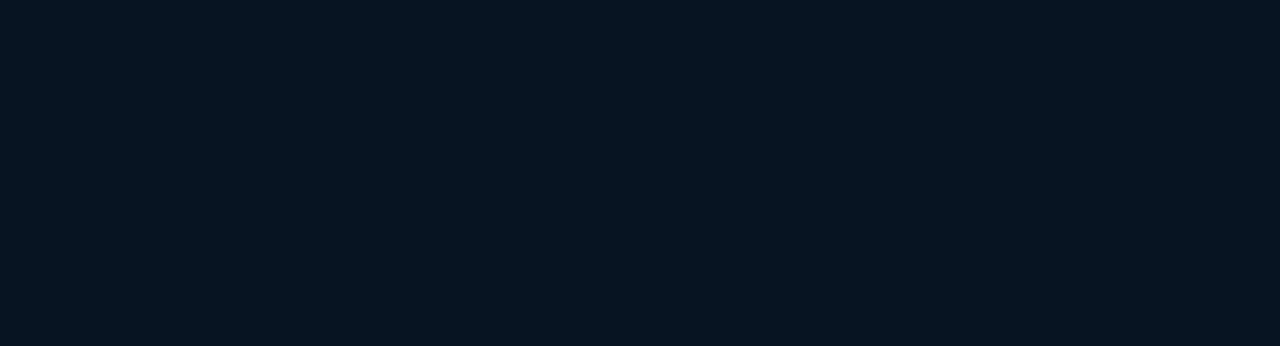
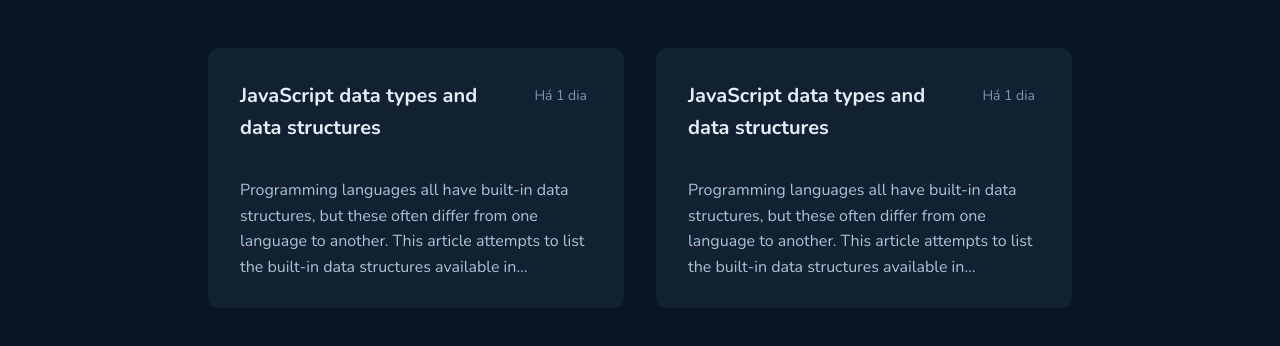
Before and after one commit to artenlf/github-blog, a React (Vite) app: page / in a window 1280 px wide. Shown: the part 600-946 px from the top of the page. Before the commit the page ends 800 px from the top, so only its background shows below. Built offline with nearby package versions, Linux system fonts and the light colour scheme.

Commit message:
feat: created Posts components and styles

```diff
--- /dev/null
+++ b/src/pages/Home/components/Posts/index.tsx
@@ -0,0 +1,32 @@
+import { PostsContainer, PostsContent } from './styles'
+
+export function Posts() {
+  return (
+    <PostsContainer>
+      <PostsContent>
+        <h2>JavaScript data types and data structures</h2>
+        <span>Há 1 dia</span>
+        <p>
+          Programming languages all have built-in data structures, but these
+          often differ from one language to another. This article attempts to
+          list the built-in data structures available in JavaScript and what
+          properties they have. These can be used to build other data
+          structures. Wherever possible, comparisons with other languages are
+          drawn.
+        </p>
+      </PostsContent>
+      <PostsContent>
+        <h2>JavaScript data types and data structures</h2>
+        <span>Há 1 dia</span>
+        <p>
+          Programming languages all have built-in data structures, but these
+          often differ from one language to another. This article attempts to
+          list the built-in data structures available in JavaScript and what
+          properties they have. These can be used to build other data
+          structures. Wherever possible, comparisons with other languages are
+          drawn.
+        </p>
+      </PostsContent>
+    </PostsContainer>
+  )
+}
--- /dev/null
+++ b/src/pages/Home/components/Posts/styles.ts
@@ -0,0 +1,45 @@
+import styled from 'styled-components'
+
+export const PostsContainer = styled.section`
+  display: grid;
+  grid-template-columns: repeat(2, 1fr);
+  gap: 2rem;
+  margin-top: 3rem;
+  margin-bottom: 15rem;
+  width: 54rem;
+`
+
+export const PostsContent = styled.div`
+  background: ${(props) => props.theme['base-post']};
+  border-radius: 10px;
+  display: grid;
+  gap: 0 1rem;
+  grid-template-columns: repeat(5, 1fr);
+  grid-template-rows: repeat(2, 1fr);
+  max-height: 16.25rem;
+  max-width: 26rem;
+  padding: 2rem;
+
+  h2 {
+    color: ${(props) => props.theme['base-title']};
+    font-size: 1.25rem;
+    font-weight: 700;
+    grid-area: 1 / 1 / 2 / 5;
+  }
+
+  span {
+    color: ${(props) => props.theme['base-span']};
+    font-size: 0.875rem;
+    grid-area: 1 / 5 / 2 / 6;
+    line-height: 2.3;
+  }
+
+  p {
+    grid-area: 2 / 1 / 3 / 6;
+    display: -webkit-box;
+    -webkit-box-orient: vertical;
+    -webkit-line-clamp: 4;
+    overflow: hidden;
+    text-overflow: ellipsis;
+  }
+`
--- a/src/pages/Home/components/SearchBar/styles.ts
+++ b/src/pages/Home/components/SearchBar/styles.ts
@@ -17,6 +17,7 @@
   }
 
   span {
+    align-self: center;
     color: ${(props) => props.theme['base-span']};
     font-size: 0.875rem;
     grid-area: 1 / 2 / 2 / 3;
--- a/src/pages/Home/index.tsx
+++ b/src/pages/Home/index.tsx
@@ -1,3 +1,4 @@
+import { Posts } from './components/Posts'
 import { Profile } from './components/Profile'
 import { SearchBar } from './components/SearchBar'
 import { BlogContent } from './styles'
@@ -8,6 +9,7 @@
       <BlogContent>
         <Profile />
         <SearchBar />
+        <Posts />
       </BlogContent>
     </main>
   )
```
